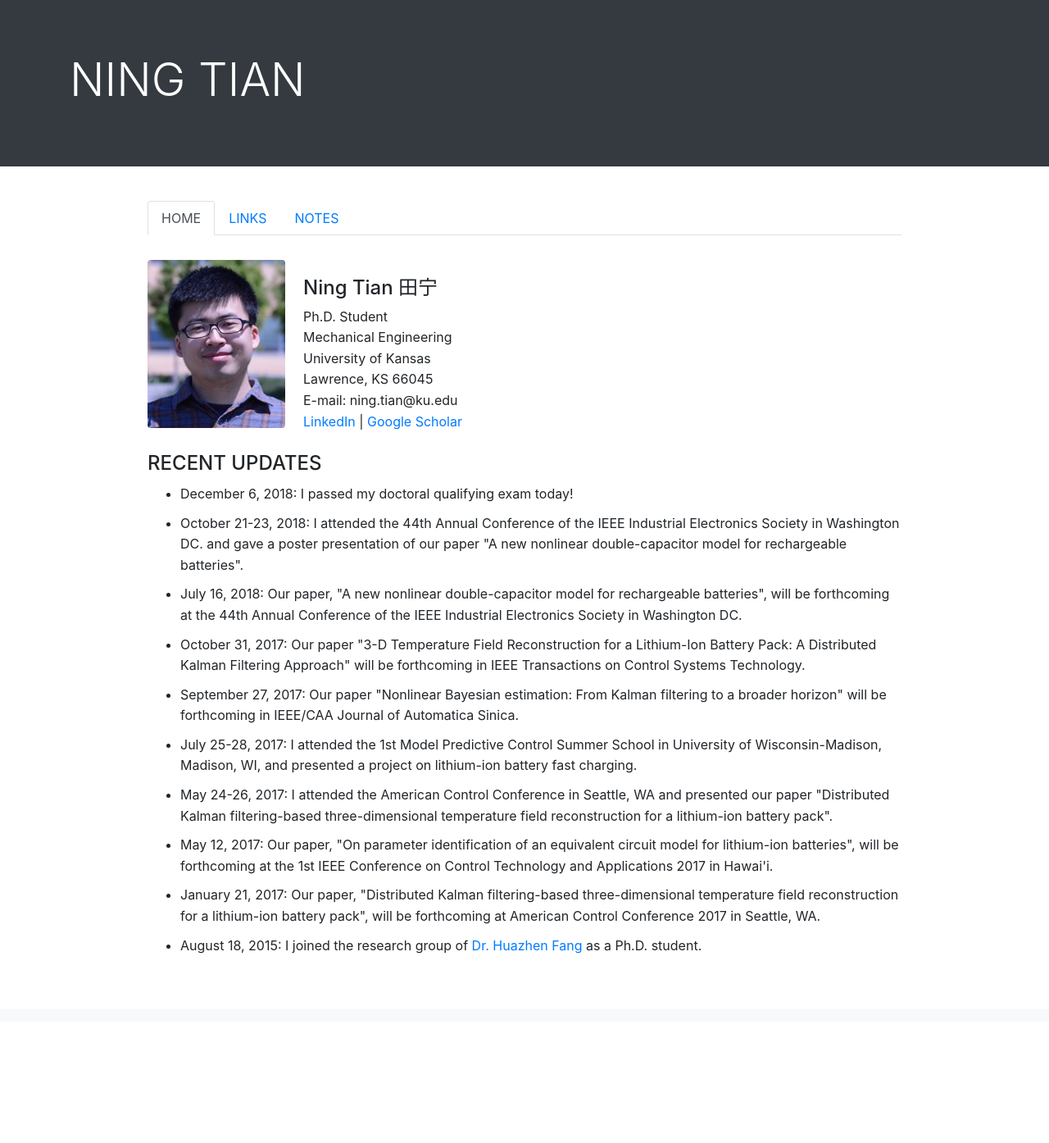
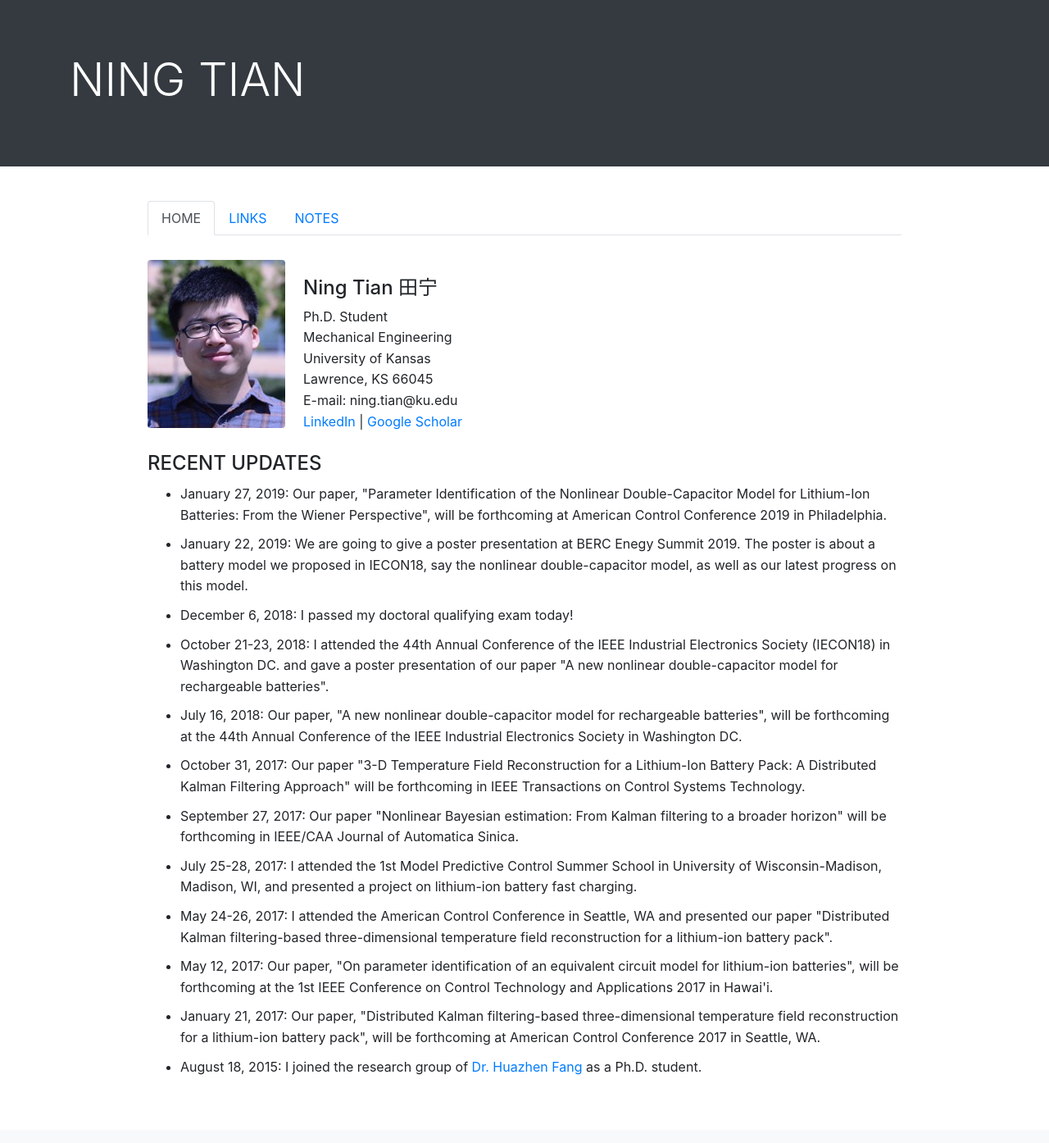
Before and after one commit to ningtian/ningtian.github.io, a Jekyll site: the page index.html, which Jekyll copies as it is, in a window 1280 px wide. Shown: the whole page at 82% size. Built offline with Jekyll 4.4.1, drawn with Linux system fonts in a browser that asks for light colours; before the commit the page ends 1246 px from its top, so only the background shows below that.

Commit message:
Update index.html

```diff
--- a/index.html
+++ b/index.html
@@ -80,9 +80,16 @@
         <div class="col-sm-10"> <!-- the second column (main part of the body)-->
         <h4>RECENT UPDATES</h4>
 	<ul>
+
+        <li>January 27, 2019: Our paper, "Parameter Identification of the Nonlinear Double-Capacitor Model for Lithium-Ion Batteries: From the
+        Wiener Perspective", will be forthcoming at American Control Conference 2019 in Philadelphia. </li>
+
+	<li>January 22, 2019: We are going to give a poster presentation at BERC Enegy Summit 2019. The poster is about a battery model we
+        proposed in IECON18, say the nonlinear double-capacitor model, as well as our latest progress on this model.</li>
+
 	<li>December 6, 2018: I passed my doctoral qualifying exam today! </li>
 
-	<li>October 21-23, 2018: I attended the 44th Annual Conference of the IEEE Industrial Electronics Society in Washington DC. and
+	<li>October 21-23, 2018: I attended the 44th Annual Conference of the IEEE Industrial Electronics Society (IECON18) in Washington DC. and
 	gave a poster presentation of our paper "A new nonlinear double-capacitor model for rechargeable batteries". </li>
 
         <li>July 16, 2018: Our paper, "A new nonlinear double-capacitor model for rechargeable batteries", will be forthcoming at the 44th
```
